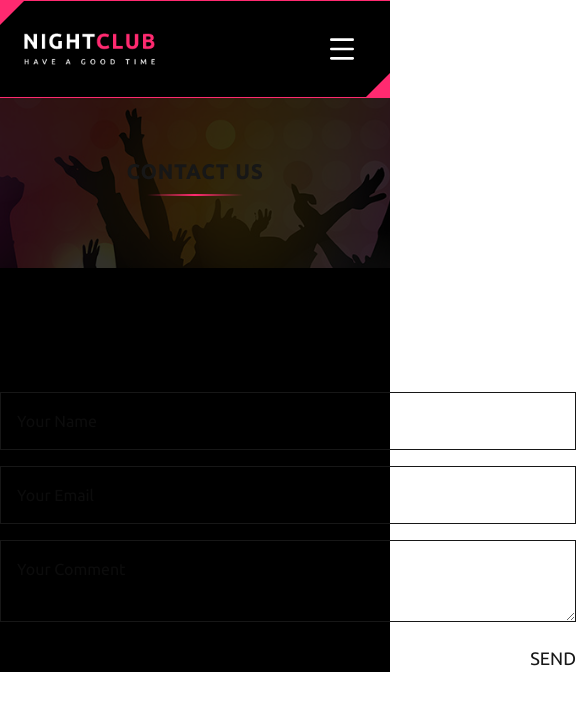
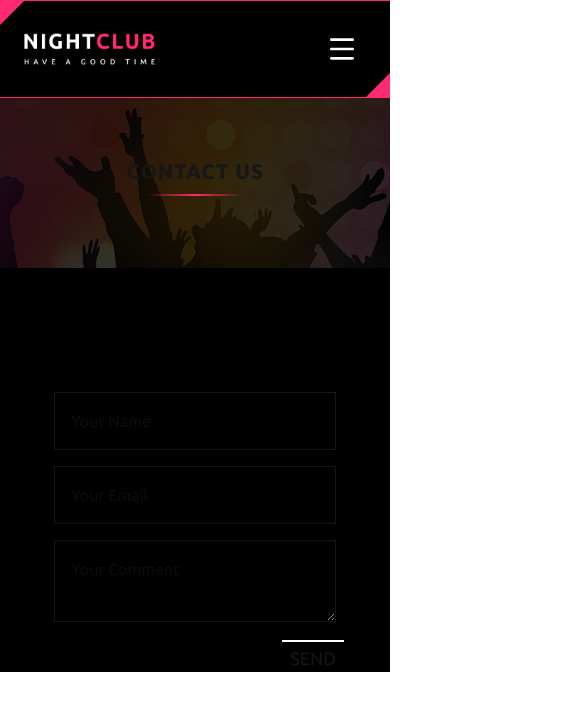
Before and after one commit to lodo0001/nightclub, a Next.js app: page /contact in a window 390 px wide. Shown: the top 710 px of the page, 584 px wide, since content can reach past the window. Built offline with nearby package versions, Linux system fonts and the light colour scheme.

Commit message:
Responsiv på contact_us

```diff
--- a/src/components/contact_us/Contact.jsx
+++ b/src/components/contact_us/Contact.jsx
@@ -14,18 +14,18 @@ const ContactUs = () => {
               type="text"
               name="name"
               placeholder="Your Name"
-              className="border p-4 w-xl"
+              className="border p-4 md:w-90 lg:w-xl"
             ></input>
           </div>
 
           <div>
             <input
-              className="border p-4 w-xl"
               id="email"
               type="email"
               name="email"
               placeholder="Your Email"
               required
+              className="border p-4 md:w-90 lg:w-xl"
             />
           </div>
 
@@ -33,7 +33,7 @@ const ContactUs = () => {
             <textarea
               placeholder="Your Comment"
               name="comment"
-              className="border p-4 w-full max-w-xl"
+              className="border p-4 w-full md:w-90 lg:w-xl"
             />
           </div>
 
```
